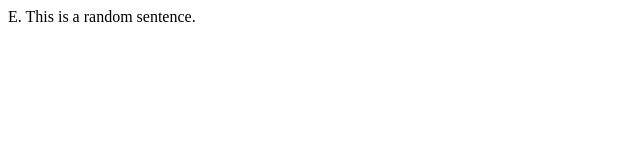
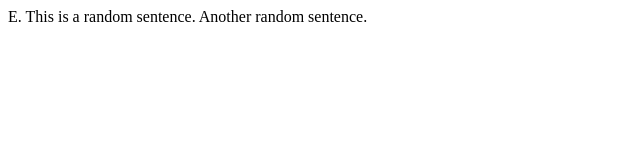
Before and after one commit to CadyDB/m1-skill-github-les3, a plain HTML site: page index.html in a window 1280 px wide. Shown: the whole page, without its empty margins (0-640 px from the left). Drawn offline with Linux system fonts and the light colour scheme.

Commit message:
vierde commit

```diff
--- a/index.html
+++ b/index.html
@@ -7,5 +7,6 @@
 </head>
 <body>
     E. This is a random sentence.
+    Another random sentence.
 </body>
 </html>
```
